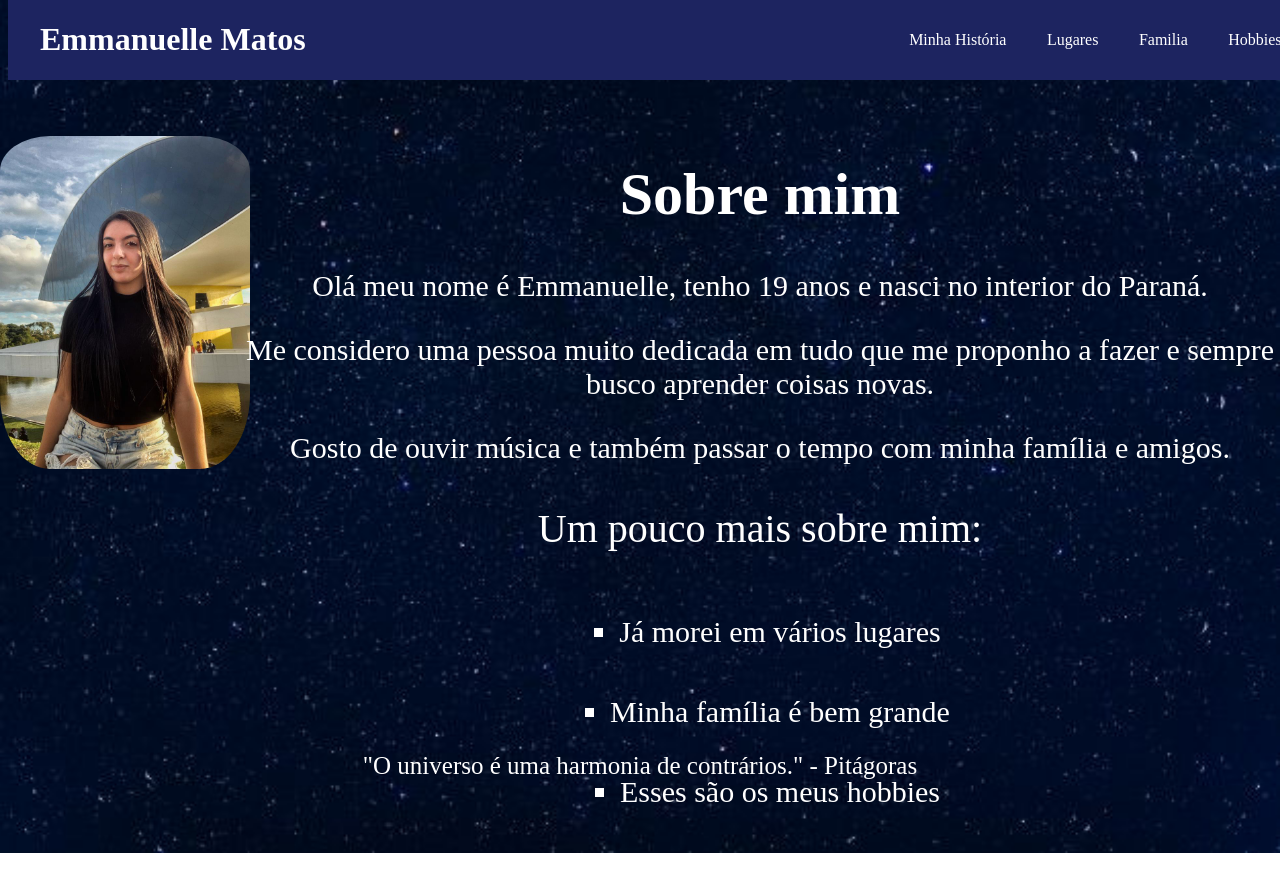
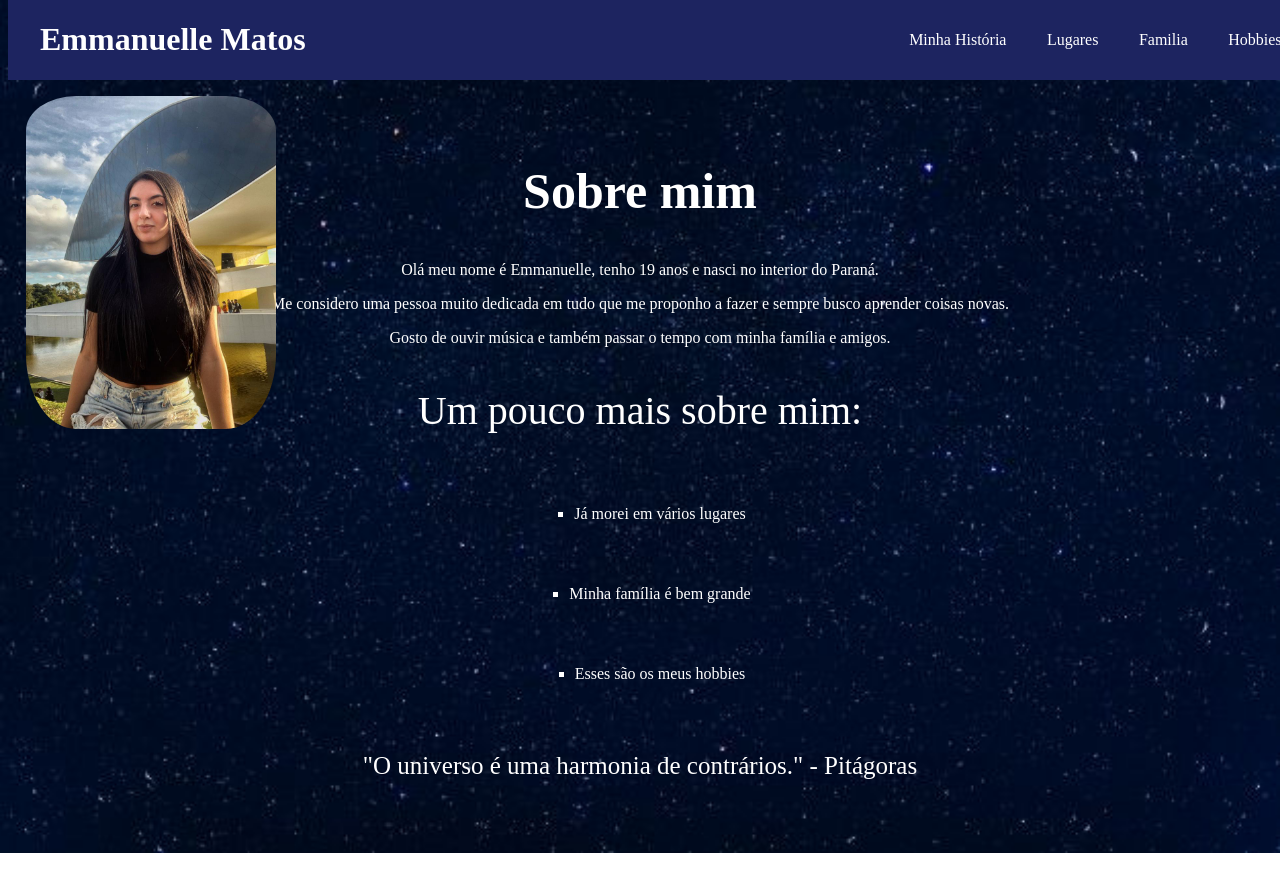
Before and after one commit to manumazzei/portfolio-vue, a Vue app: page / in a window 1280 px wide. Shown: the top 892 px of the page. Built offline with nearby package versions, Linux system fonts and the light colour scheme.

Commit message:
Ajuste de títulos das views e alinhamento da div socorro

```diff
--- a/src/assets/base.css
+++ b/src/assets/base.css
@@ -56,15 +56,6 @@ a {
   text-decoration: none;
 }
 
-.titulo{
-  display:flex;
-  font-size: 60px;
-  color: white;
-  width: 100%;
-  padding-top: 3vh;
-
-}
-
 header {
   color: white;
   background-color: #1d2460;
@@ -84,6 +75,13 @@ justify-content: center;
 font-size: 40x;
 }
 
+h2 {
+  text-align: center;
+  font-size: 50px;
+  color: white;
+  padding-top: 3vh;
+}
+
 header nav {
   display: flex;
   justify-content: space-between;
@@ -101,10 +99,9 @@ text-align: center;
 .divsocorro{
   margin-top: 5vh;
   color: white;
-  font-size: 30px;
   width: 70vw;
   display: flex;
-  flex-direction:flexbox;
+  justify-content: center;
 }
 
 
--- a/src/views/AboutView.vue
+++ b/src/views/AboutView.vue
@@ -1,6 +1,6 @@
 <template>
    <div class="divgeral">
-    <div> <h1 class="titulo">Esses são os lugares que eu já morei:</h1></div>
+    <div> <h2 class="titulo">Esses são os lugares que eu já morei:</h2></div>
 <div class="lugares1">
  <div class="celulafoto"><img class="fotolugares" src="@/assets/jacarezinho.jpeg"></div>
  <div class="celulafoto"><img class="fotolugares" src="@/assets/americana.jpeg"></div>
--- a/src/views/FamilyView.vue
+++ b/src/views/FamilyView.vue
@@ -1,6 +1,6 @@
 <template>
     <div>
-      <div><h1 class="titulofamilia">Essa é a minha família: </h1></div>
+      <div><h2>Essa é a minha família: </h2></div>
       <div><img class="fotofamilia" src="@/assets/familia.jpeg" height="500"></div>
       <div> <p>Minha família é grande e unida, porém moro apenas com meus pais e meu irmão mais novo.</p>
       </div>
@@ -8,12 +8,6 @@
   </template>
 
   <style scoped>
-    .titulofamilia{
-    display: flex;
-    margin-top: 70px;
-    font-size: 50px;
-  }
-
   .fotofamilia{
     display:flex;
     width: 80ch;
--- a/src/views/Hobbies.vue
+++ b/src/views/Hobbies.vue
@@ -1,7 +1,7 @@
 <template>
   <div class="quadradomaior">
    <div>
-   <div><h1 class="titulo">Esses são meus hobbies: </h1></div>
+   <div><h2>Esses são meus hobbies: </h2></div>
     <div class="quadradinhoum"></div>
     <div class="quadradinhodois"></div>
     <div class="quadradinhotres"></div>
--- a/src/views/HomeView.vue
+++ b/src/views/HomeView.vue
@@ -2,12 +2,12 @@
 import TheWelcome from '../components/TheWelcome.vue'
 
 export default {
-  data () {
+  data() {
     return {
 
     }
   },
-  methods : {
+  methods: {
 
   }
 }
@@ -15,12 +15,12 @@ export default {
 
 <template>
   <main>
+    <div class="divfoto">
+        <img class="imgmanu" src="@/assets/manu.jpeg">
+      </div>
     <div class="divsocorro">
-      <div class="divfoto">
-        <img class = "imgmanu" src="@/assets/manu.jpeg">
-      </div>
-      <div class="divsobremim" >
-        <h1 class="titulo">Sobre mim</h1>
+      <div class="divsobremim">
+        <h2>Sobre mim</h2>
         <p>Olá meu nome é Emmanuelle, tenho 19 anos e nasci no interior do Paraná.
         </p>
         <p>Me considero uma pessoa muito dedicada em tudo que me proponho a fazer
@@ -40,7 +40,6 @@ export default {
 </template>
 
 <style scoped>
-
 .titulodalista {
   text-align: center;
   align-items: center;
@@ -50,35 +49,32 @@ export default {
   font-size: 40px;
 }
 
-.listasobremim{
+.listasobremim {
   position: relative;
   display: flex;
   align-items: center;
   justify-content: center;
   text-align: center;
-  font-size: 30px;
   list-style-type: square;
   flex-direction: column;
   line-height: 80px;
 }
 
-.imgmanu{
-  width:250px;
+.imgmanu {
+  width: 250px;
   border-radius: 20%;
   padding-top: 5vh;
 }
 
-.divsocorro{
+.divsocorro {
   margin-top: 5vh;
-  color: white;
-  font-size: 30px;
-  width: 100vw;
   display: flex;
 }
-.divfoto{
+
+.divfoto {
   width: 30vh;
+  position: fixed;
+  left: 2%;
 }
-.divsobremin{
-  width: 70vh;
-}
+
 </style>
```
Lines whose indentation alone changed are shown as unchanged.
